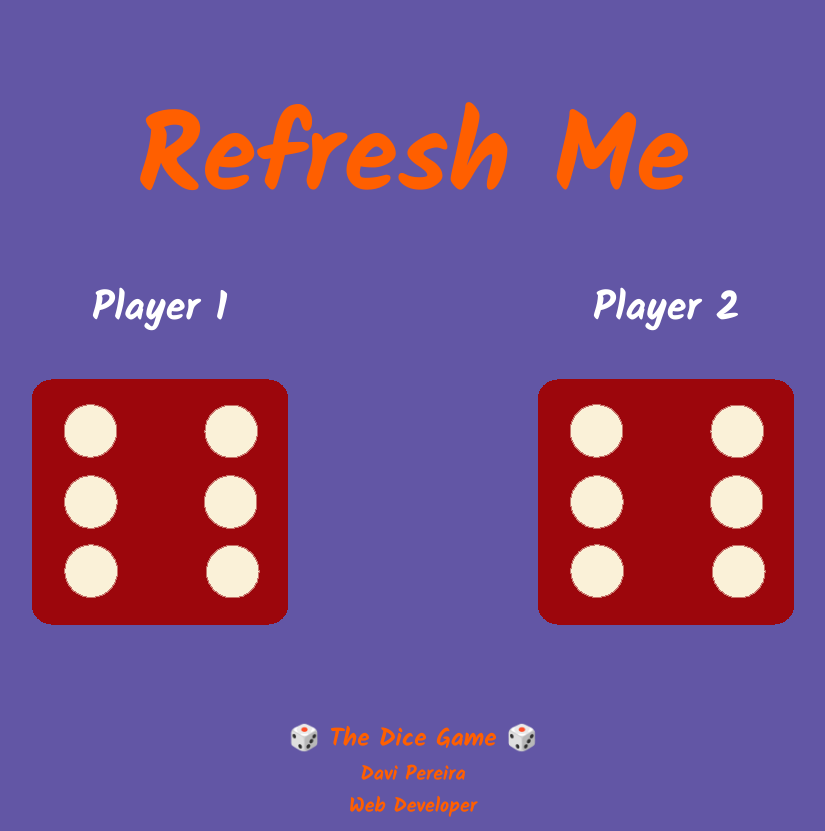
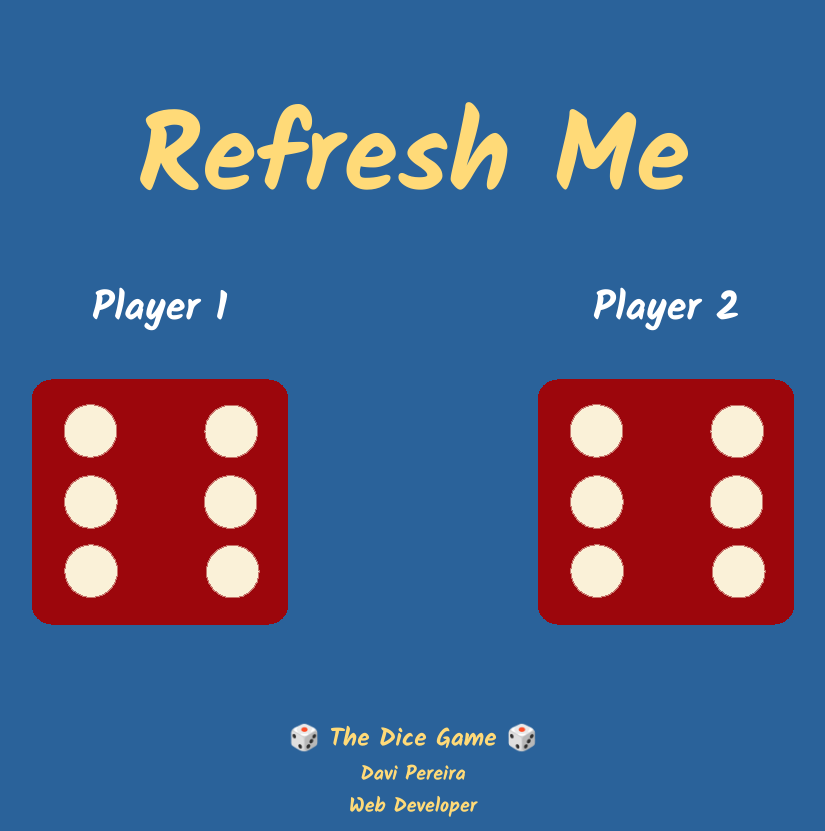
Before and after one commit to DaviPJr/dice-game, a plain HTML site: page index.html in a window 1280 px wide. Shown: the whole page, without its empty margins (227-1052 px from the left). Drawn offline with Linux system fonts and the light colour scheme.

Commit message:
complementary changes

```diff
--- a/style.css
+++ b/style.css
@@ -3,7 +3,7 @@ h1 {
     font-family: "Kalam", cursive;
     font-weight: bold;
     font-style: normal;
-    color: #FF5F00;
+    color: #FFDA78;
     font-size: 110px;
     margin-bottom: 20px;
     @media (max-width: 844px){
@@ -13,7 +13,7 @@ h1 {
 }
 
 body {
-    background-color: #6256A5;
+    background-color: #2A629A;
 }
 
 .container {
@@ -43,7 +43,7 @@ footer {
     font-weight: bold;
     font-style: normal;
     font-size: 25px;
-    color: #FF5F00;
+    color: #FFDA78;
     @media (max-width: 844px) {
         font-size: 17px;
     }
```
